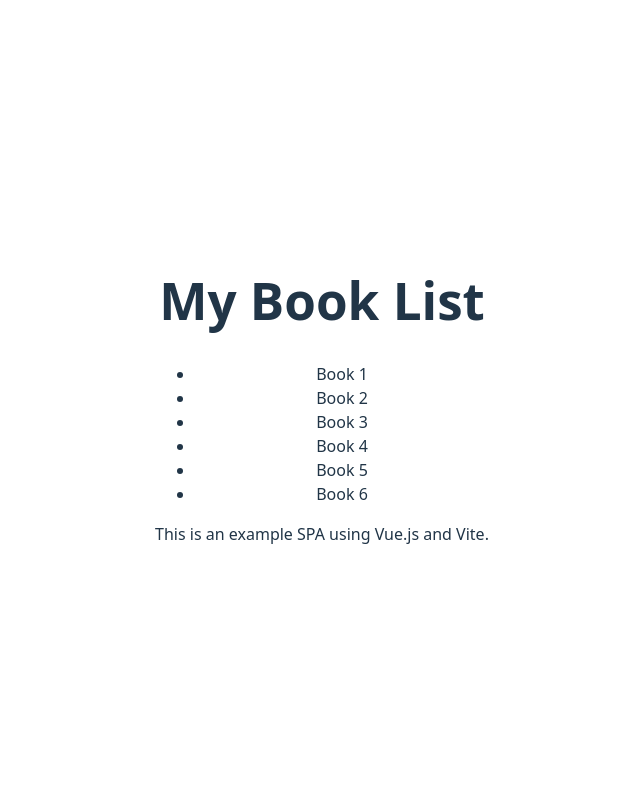
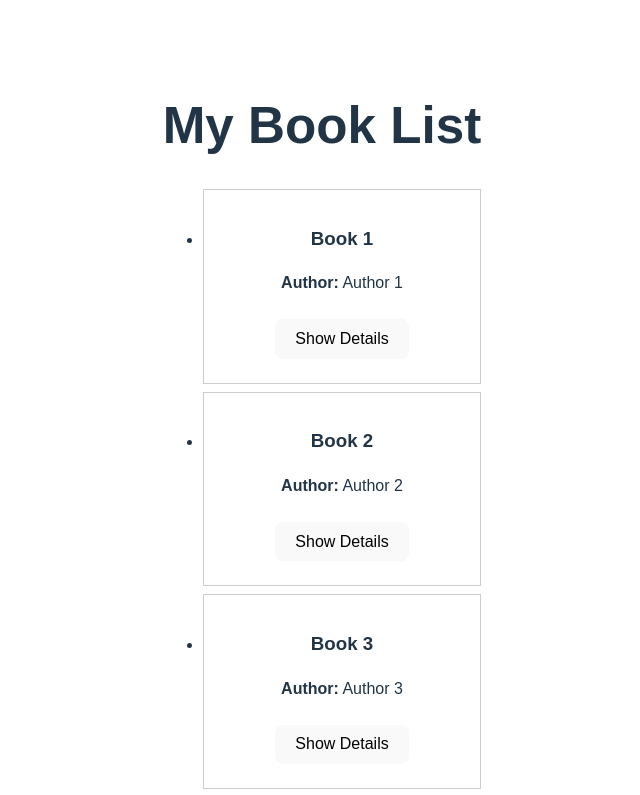
Before and after one commit to Antho-30/reedsy-challenge-node, a Vue app in the folder packages/frontend/: page / in a window 1280 px wide. Shown: the top 795 px of the page, without its empty margins (318-958 px from the left). Built offline with nearby package versions, Linux system fonts and the light colour scheme.

Commit message:
TDD Approach : Adding the BookItem component to toggle a description

```diff
--- a/packages/frontend/src/App.vue
+++ b/packages/frontend/src/App.vue
@@ -4,25 +4,25 @@ import BookList from './components/BookList.vue'
 
 // Exemple de données pour les livres
 const books = ref([
-  { id: 1, title: 'Book 1' },
-  { id: 2, title: 'Book 2' },
-  { id: 3, title: 'Book 3' },
-  { id: 4, title: 'Book 4' },
-  { id: 5, title: 'Book 5' },
-  { id: 6, title: 'Book 6' }
+  { id: 1, title: 'Book 1', author: 'Author 1', description: 'Detailed description of Book 1.' },
+  { id: 2, title: 'Book 2', author: 'Author 2', description: 'Detailed description of Book 2.' },
+  { id: 3, title: 'Book 3', author: 'Author 3', description: 'Detailed description of Book 3.' },
+  { id: 4, title: 'Book 4', author: 'Author 4', description: 'Detailed description of Book 4.' },
+  { id: 5, title: 'Book 5', author: 'Author 5', description: 'Detailed description of Book 5.' },
+  { id: 6, title: 'Book 6', author: 'Author 6', description: 'Detailed description of Book 6.' }
 ])
 </script>
 
 <template>
-  <h1>My Book List</h1>
-  <!-- Appel du composant BookList avec la prop books -->
-  <BookList :books="books" />
-
-  <p>
-    This is an example SPA using Vue.js and Vite.
-  </p>
+  <div id="app">
+    <h1>My Book List</h1>
+    <BookList :books="books" />
+  </div>
 </template>
 
 <style scoped>
-/* Tes styles ici */
+#app {
+  padding: 2rem;
+  font-family: Arial, sans-serif;
+}
 </style>
--- /dev/null
+++ b/packages/frontend/src/components/BookItem.vue
@@ -0,0 +1,39 @@
+<template>
+    <div class="book-item">
+      <h3>{{ book.title }}</h3>
+      <p><strong>Author:</strong> {{ book.author }}</p>
+      <button class="toggle-details" @click="showDetails = !showDetails">
+        {{ showDetails ? 'Hide Details' : 'Show Details' }}
+      </button>
+      <p v-if="showDetails">{{ book.description }}</p>
+    </div>
+  </template>
+
+  <script setup lang="ts">
+  import { ref, defineProps } from 'vue'
+
+  interface Book {
+    id: number;
+    title: string;
+    author: string;
+    description: string;
+  }
+
+  defineProps<{
+    book: Book
+  }>()
+
+  const showDetails = ref(false)
+
+  </script>
+
+  <style scoped>
+  .book-item {
+    border: 1px solid #ccc;
+    padding: 1em;
+    margin: 0.5em 0;
+  }
+  .toggle-details {
+    margin: 0.5em 0;
+  }
+  </style>
--- a/packages/frontend/src/components/BookList.vue
+++ b/packages/frontend/src/components/BookList.vue
@@ -2,7 +2,8 @@
   <div>
     <ul v-if="books && books.length">
       <li v-for="book in books" :key="book.id">
-          {{ book.title }}
+        <!-- Use of bookItems component -->
+        <BookItem :book="book" />
       </li>
     </ul>
     <p v-else>No books available</p>
@@ -10,11 +11,13 @@
 </template>
 
 <script setup lang="ts">
+import { defineProps } from 'vue'
+import BookItem from './BookItem.vue'
+
 defineProps<{
-  books: { id: number; title: string }[];
-}>();
+  books: Array<{ id: number, title: string, author: string, description: string }>
+}>()
 </script>
 
 <style scoped>
-/* Ajoute ici du style si nécessaire */
 </style>
```
Also changed, not shown: 2 other files (tests, documents, lock files or other folders). Lines whose indentation alone changed are shown as unchanged.
